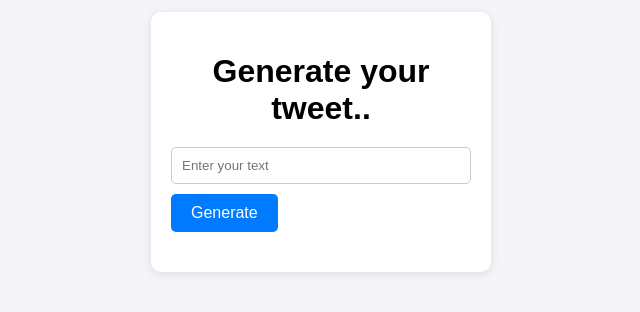
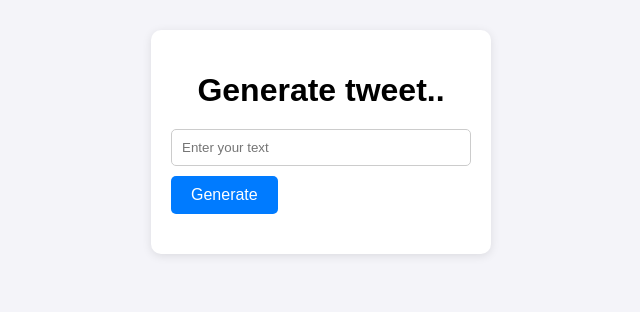
Before and after one commit to YASHSHAH-create/deploy, a website: page index.html in a window 1280 px wide. Shown: the part 258-570 px from the top of the page, without its empty margins (319-959 px from the left). Drawn offline with Linux system fonts and the light colour scheme.

Commit message:
Update index.html

```diff
--- a/index.html
+++ b/index.html
@@ -114,7 +114,7 @@
 
 <body>
     <div class="container">
-        <h1><strong>Generate your tweet..</strong></h1>
+        <h1><strong>Generate  tweet..</strong></h1>
         <input type="text" id="userInput" placeholder="Enter your text">
         <button id="generateButton" onclick="generateAnswer()">Generate</button>
         <p id="response"></p>
```
